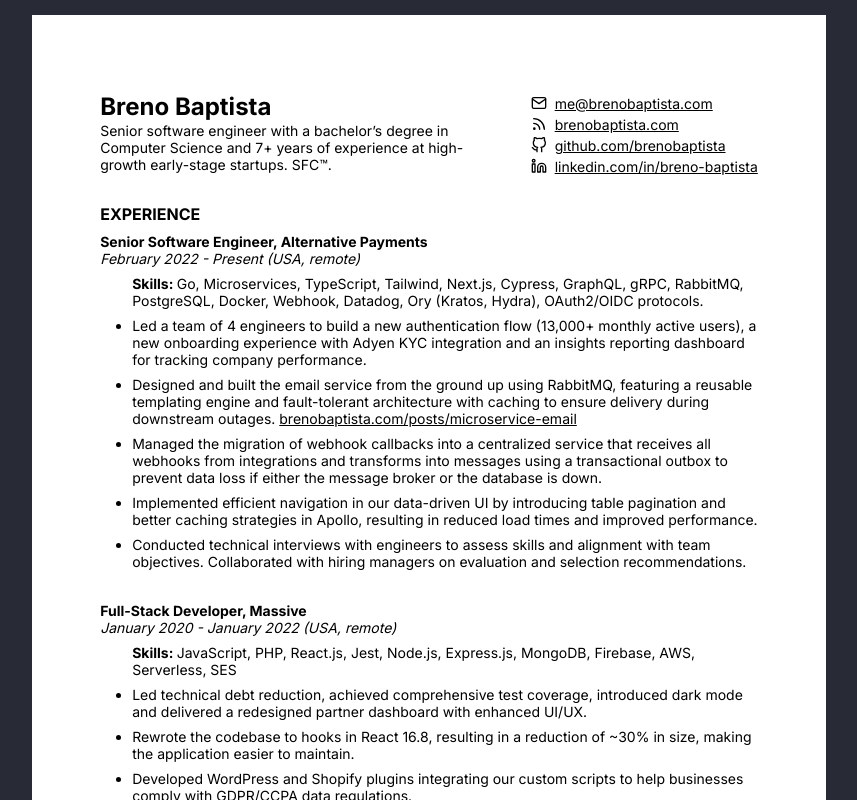
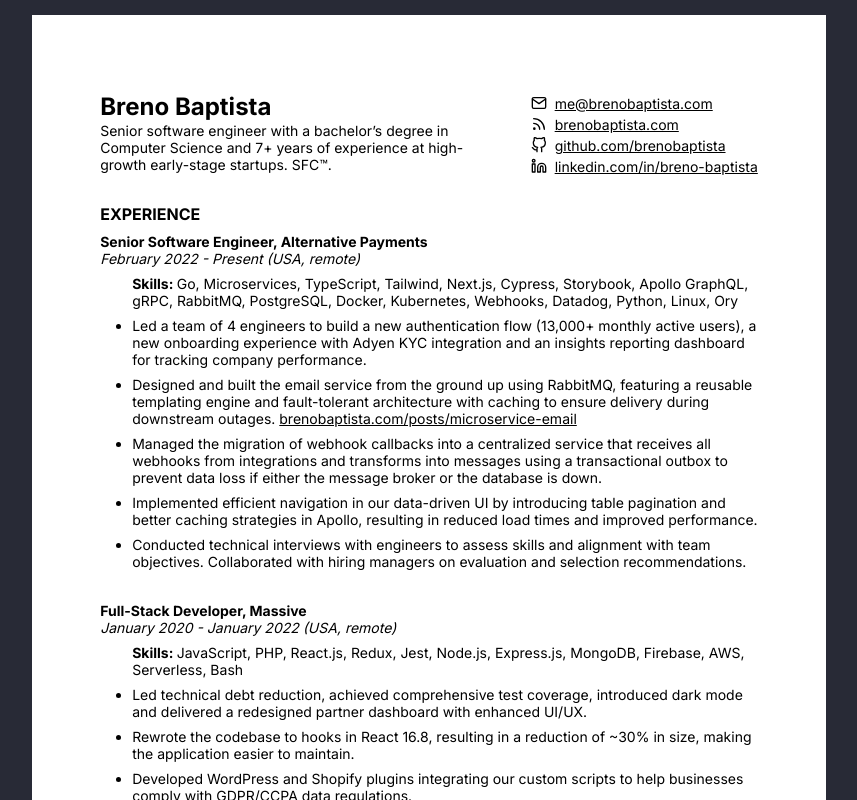
Before and after one commit to brenobaptista/blog, a Next.js app: page /resume in a window 1280 px wide. Shown: the top 800 px of the page, without its empty margins (211-1068 px from the left). Built offline with nearby package versions, Linux system fonts and the light colour scheme.

Commit message:
Update skills on resume

```diff
--- a/src/pages/resume.tsx
+++ b/src/pages/resume.tsx
@@ -85,8 +85,8 @@ const Resume = () => (
             <ul>
               <span>
                 <b>Skills: </b>Go, Microservices, TypeScript, Tailwind, Next.js,
-                Cypress, GraphQL, gRPC, RabbitMQ, PostgreSQL, Docker, Webhook,
-                Datadog, Ory (Kratos, Hydra), OAuth2/OIDC protocols.
+                Cypress, Storybook, Apollo GraphQL, gRPC, RabbitMQ, PostgreSQL,
+                Docker, Kubernetes, Webhooks, Datadog, Python, Linux, Ory
               </span>
               <li>
                 Led a team of 4 engineers to build a new authentication flow
@@ -131,8 +131,8 @@ const Resume = () => (
             <em>January 2020 - January 2022 (USA, remote)</em>
             <ul>
               <span>
-                <b>Skills: </b>JavaScript, PHP, React.js, Jest, Node.js,
-                Express.js, MongoDB, Firebase, AWS, Serverless, SES
+                <b>Skills: </b>JavaScript, PHP, React.js, Redux, Jest, Node.js,
+                Express.js, MongoDB, Firebase, AWS, Serverless, Bash
               </span>
               <li>
                 Led technical debt reduction, achieved comprehensive test
```
